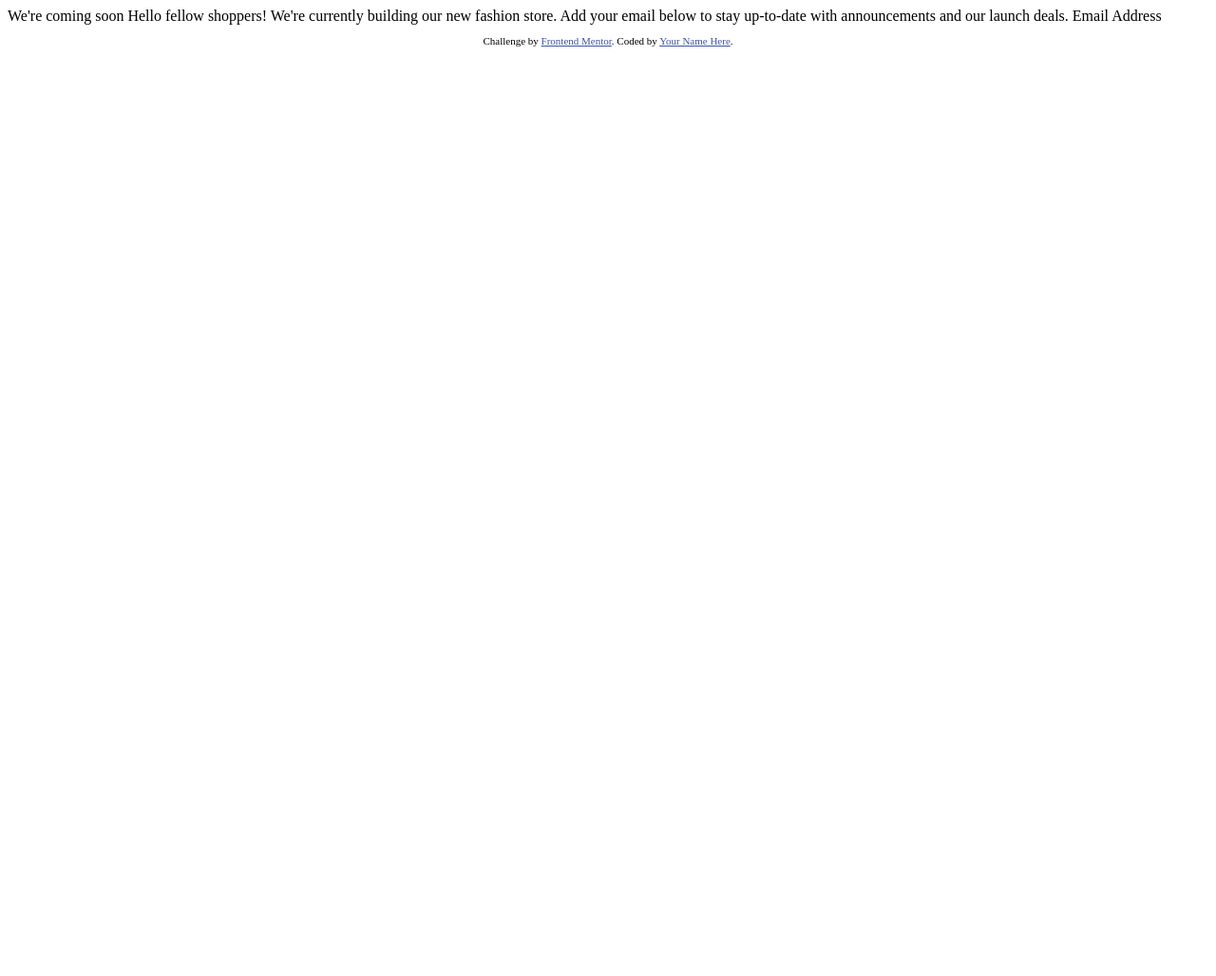
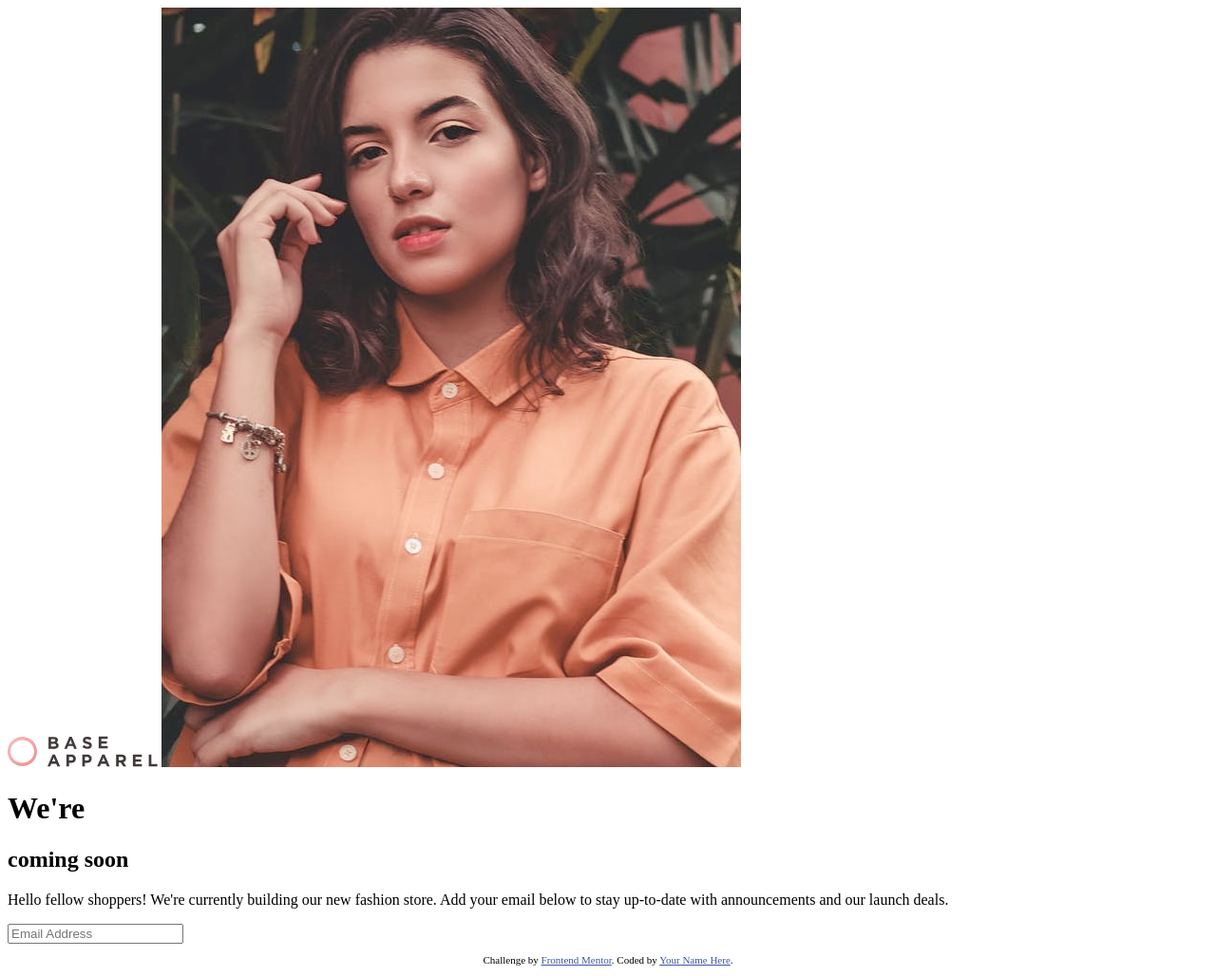
Before and after one commit to CrystalNyein/frontend-mentor-coming-soon-page, a plain HTML site: page index.html in a window 1280 px wide. Shown: the whole page at 95% size. Before the commit the page ends 800 px from the top, so only its background shows below. Drawn offline with Linux system fonts and the light colour scheme.

Commit message:
Basic HTML structure addedd

```diff
--- a/index.html
+++ b/index.html
@@ -31,9 +31,28 @@
     </style>
   </head>
   <body>
-    We're coming soon Hello fellow shoppers! We're currently building our new
-    fashion store. Add your email below to stay up-to-date with announcements
-    and our launch deals. Email Address
+    <div role="main" class="main-container">
+      <div class="hero-section">
+        <img class="hero-nav" src="./images/logo.svg" alt="Base Apparel" />
+        <img class="hero-img" src="./images/hero-desktop.jpg" alt="A Girl" />
+        <div class="hero-text">
+          <h1>We're</h1>
+          <h2>coming soon</h2>
+          <p>
+            Hello fellow shoppers! We're currently building our new fashion
+            store. Add your email below to stay up-to-date with announcements
+            and our launch deals.
+          </p>
+          <input
+            type="email"
+            name="email"
+            id="email"
+            required
+            placeholder="Email Address"
+          />
+        </div>
+      </div>
+    </div>
 
     <footer>
       <p class="attribution">
```
